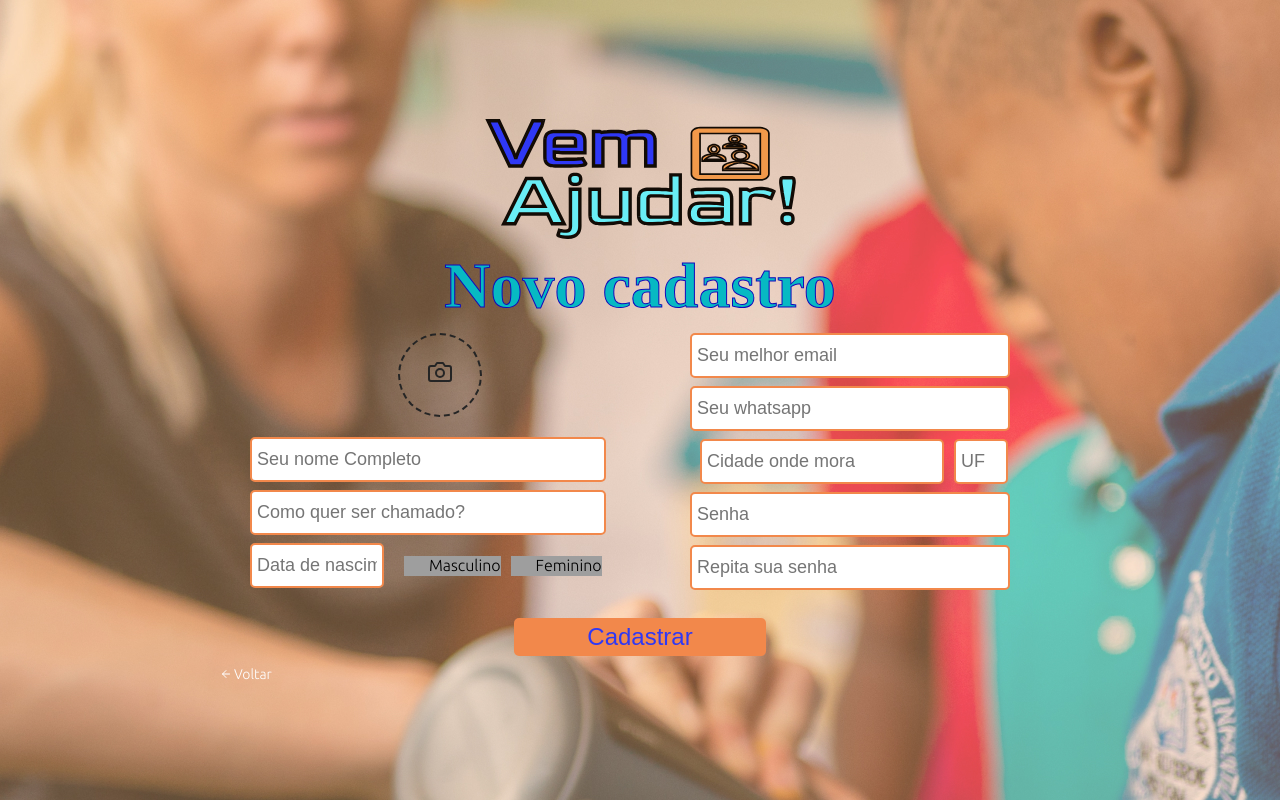
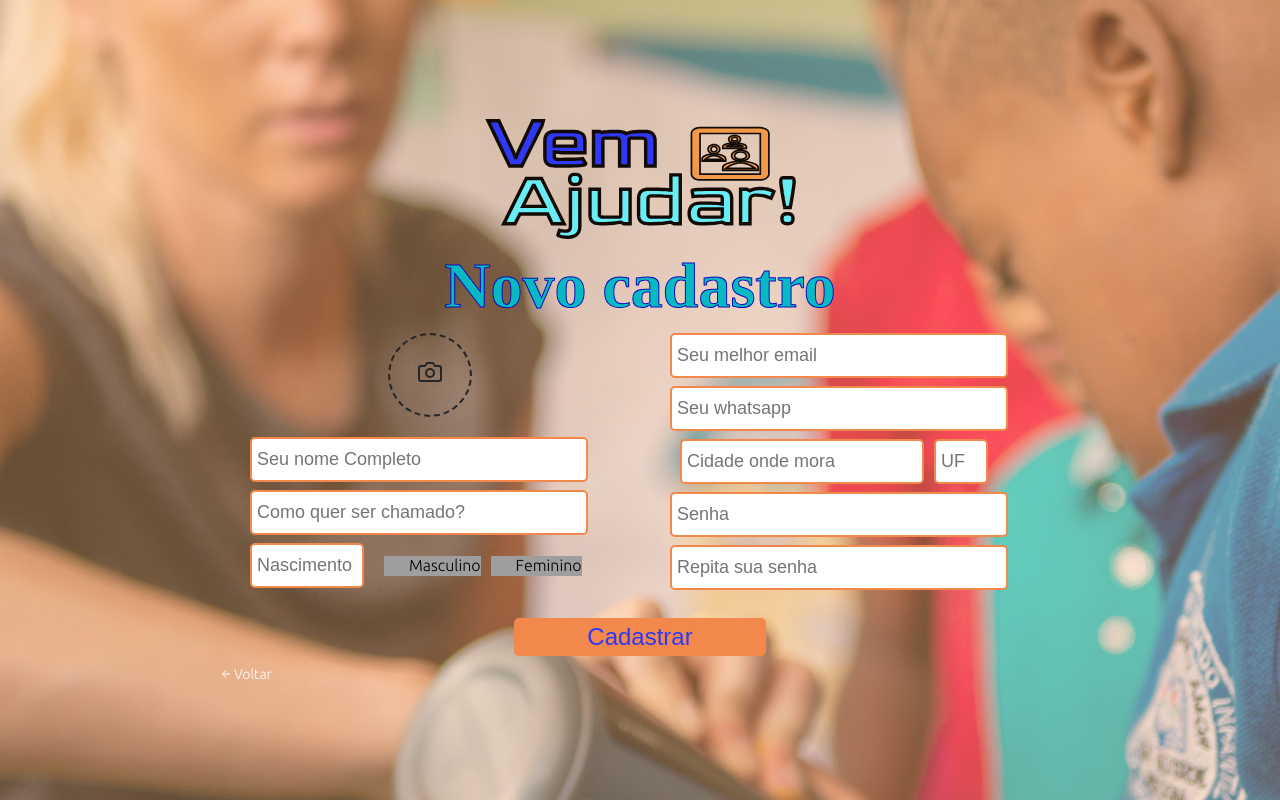
Before and after one commit to brigor7/vamos-ajudar, a React (Create React App) app in the folder frontend/: page /newUser in a window 1280 px wide. Built offline with nearby package versions, Linux system fonts and the light colour scheme; grey boxes are pictures that could not be loaded; a web font is replaced by a local one.

Commit message:
Inclusão de usuario no banco de dados formato json

```diff
--- a/frontend/src/pages/newUser/index.js
+++ b/frontend/src/pages/newUser/index.js
@@ -1,6 +1,7 @@
 import React, { useState } from 'react';
 import { FiArrowLeft, FiCamera } from 'react-icons/fi';
 import { Link } from 'react-router-dom';
+import api from '../../connection';
 import './style.css';
 
 export default function NewUser() {
@@ -16,8 +17,25 @@ export default function NewUser() {
   const [cidade, setCidade] = useState('');
   const [uf, setUF] = useState('');
 
-  function handleSubmit(e) {
+  async function handleSubmit(e) {
     e.preventDefault();
+    try {
+      const user = await api.post('user', {
+        nome,
+        apelido,
+        nascimento,
+        sexo,
+        email,
+        whatsapp,
+        password,
+        thumbnail,
+        cidade,
+        uf,
+      });
+      console.log('usuario inserido: ' + user);
+    } catch (error) {
+      console.log('### Erro ao inserir usuario' + error);
+    }
   }
 
   return (
@@ -54,7 +72,8 @@ export default function NewUser() {
               onChange={(e) => {
                 setNascimento(e.target.value);
               }}
-              placeholder="Data de nascimento com dd/mm/aaaa"
+              placeholder="Nascimento"
+              alt="Data de nascimento com dd/mm/aaaa"
             />
 
             <span class="genero">
--- a/frontend/src/pages/newUser/style.css
+++ b/frontend/src/pages/newUser/style.css
@@ -2,6 +2,7 @@ form .formContainer {
   display: flex;
   max-width: 840px;
   justify-content: space-between;
+  flex-wrap: nowrap;
 }
 
 form .formContainer div {
@@ -14,9 +15,16 @@ form .formContainer div input {
   width: 90%;
 }
 
+form .formContainer .personal-content {
+  flex: 1;
+}
+form .formContainer .contacts-content {
+  flex: 1;
+}
+
 #nascimento {
   margin-right: 20px;
-  width: 120px;
+  width: 100px;
 }
 
 .button {
```
